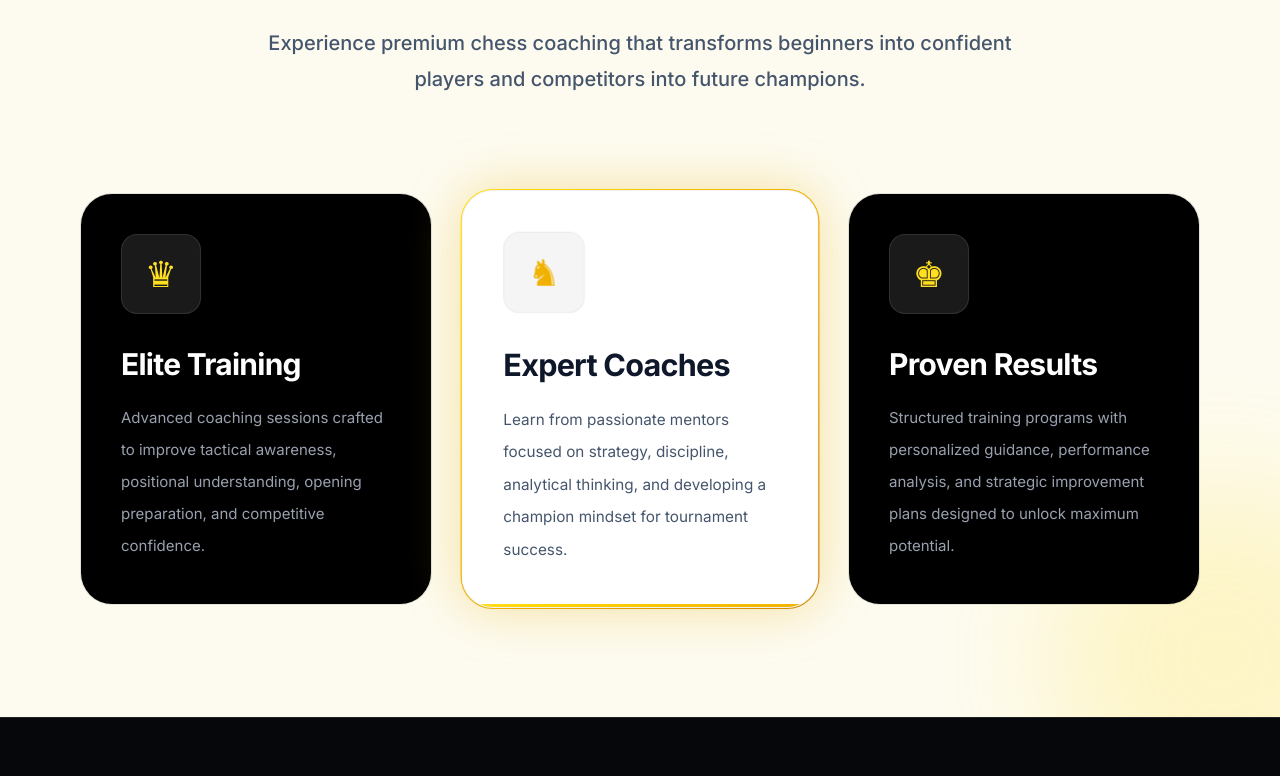
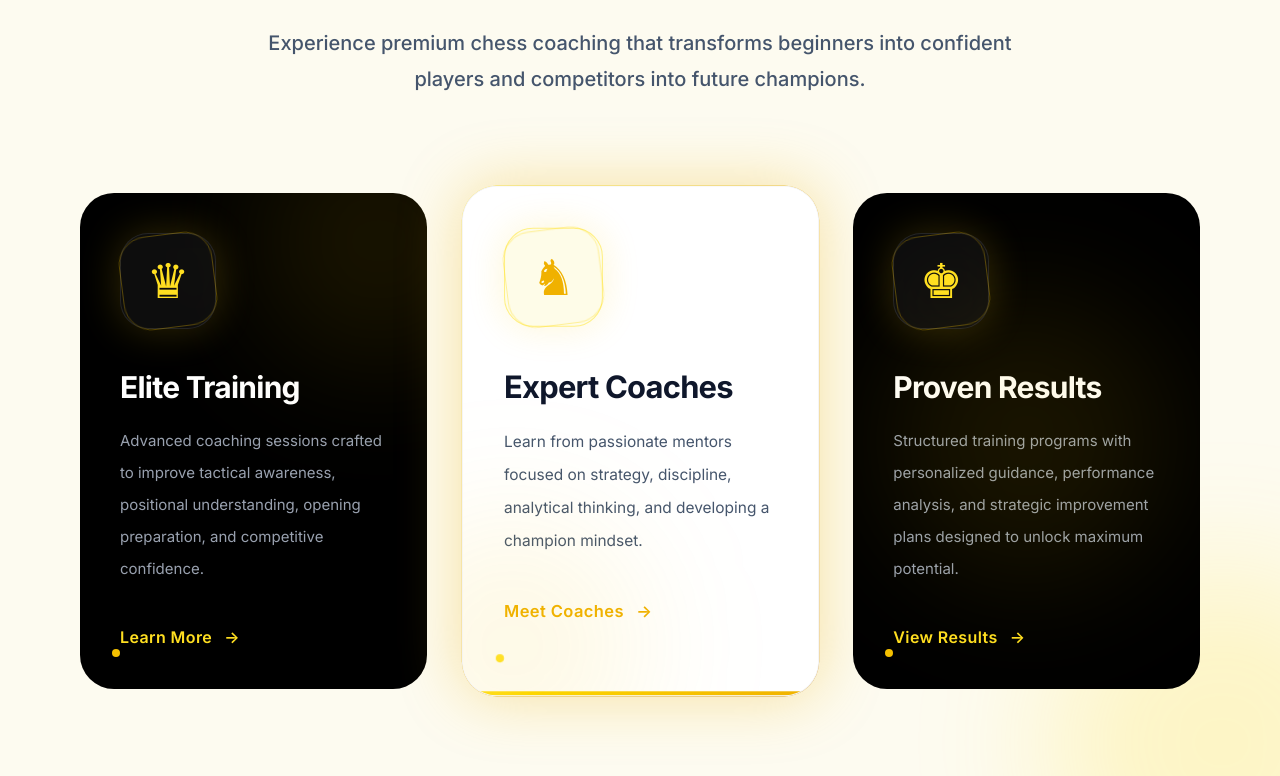
Before and after one commit to SandhiyaB2205/freelance_project-1, a React (Vite) app: page / in a window 1280 px wide. Shown: the part 1124-1900 px from the top of the page. Built offline with nearby package versions, Linux system fonts and the light colour scheme; a web font is replaced by a local one.

Commit message:
UI enhanced

```diff
--- a/src/pages/home.jsx
+++ b/src/pages/home.jsx
@@ -340,130 +340,209 @@ const Home = () => {
         </div>
 
         {/* Cards */}
-        <div className="relative max-w-7xl mx-auto grid grid-cols-1 md:grid-cols-3 gap-8 z-10">
+        <div className="relative max-w-7xl mx-auto grid grid-cols-1 md:grid-cols-3 gap-10 z-10">
 
-          {/* Card 1 */}
+          {/* CARD 1 */}
           <div
             onClick={() => setActiveCard(0)}
-            className={`group relative cursor-pointer rounded-[32px]
-      p-[1px] transition-all duration-500 hover:-translate-y-4
-      ${activeCard === 0
-                ? "bg-gradient-to-br from-yellow-300 via-yellow-500 to-yellow-600 shadow-[0_0_50px_rgba(234,179,8,0.35)] scale-[1.02]"
-                : "bg-black/10"
+            className={`group relative cursor-pointer transition-all duration-700 hover:-translate-y-5 ${activeCard === 0 ? "scale-[1.03]" : ""
               }`}
           >
-            <div className="relative h-full rounded-[31px] bg-black p-10 overflow-hidden">
+
+            {/* Gradient Border */}
+            <div
+              className={`absolute inset-0 rounded-[34px] p-[1.5px] transition-all duration-700 ${activeCard === 0
+                  ? "bg-gradient-to-br from-yellow-300 via-yellow-500 to-yellow-600 shadow-[0_0_60px_rgba(234,179,8,0.35)]"
+                  : "bg-black/10 group-hover:bg-gradient-to-br group-hover:from-yellow-300/70 group-hover:to-yellow-500/70"
+                }`}
+            />
+
+            {/* Main Card */}
+            <div className="relative h-full rounded-[34px] bg-black p-10 overflow-hidden">
+
+              {/* Shine Effect */}
+              <div className="absolute inset-0 overflow-hidden">
+                <div className="absolute top-0 -left-[120%] h-full w-[80%] bg-gradient-to-r from-transparent via-white/20 to-transparent skew-x-[-25deg] group-hover:left-[140%] transition-all duration-1000" />
+              </div>
 
               {/* Glow */}
-              <div className="absolute inset-0 opacity-0 group-hover:opacity-100 transition duration-700">
-                <div className="absolute -top-20 -right-20 w-52 h-52 bg-yellow-400/20 blur-3xl rounded-full" />
-              </div>
+              <div className="absolute -top-20 -right-20 w-64 h-64 bg-yellow-400/10 rounded-full blur-3xl group-hover:scale-150 transition duration-700" />
+
+              {/* Floating Dots */}
+              <div className="absolute top-6 right-6 w-3 h-3 bg-yellow-300 rounded-full animate-ping" />
+              <div className="absolute bottom-8 left-8 w-2 h-2 bg-yellow-400 rounded-full animate-pulse" />
 
               {/* Icon */}
-              <div className="relative w-20 h-20 rounded-2xl bg-white/10 border border-white/10 text-yellow-300 flex items-center justify-center text-4xl mb-8 backdrop-blur-xl group-hover:rotate-6 transition duration-500">
+              <div className="relative w-24 h-24 rounded-[28px] bg-white/5 border border-white/10 backdrop-blur-xl flex items-center justify-center text-5xl text-yellow-300 mb-10 shadow-[0_0_40px_rgba(250,204,21,0.2)] group-hover:rotate-12 group-hover:scale-110 transition-all duration-700">
+
+                {/* Rotating Border */}
+                <div className="absolute inset-0 rounded-[28px] border border-yellow-400/30 animate-spin [animation-duration:8s]" />
+
                 ♛
               </div>
 
-              <h3 className="text-3xl font-extrabold text-white mb-5 tracking-tight">
+              {/* Title */}
+              <h3 className="text-3xl font-black text-white mb-5 tracking-tight group-hover:text-yellow-300 transition duration-500">
                 Elite Training
               </h3>
 
-              <p className="leading-8 text-[15px] text-gray-400">
+              {/* Description */}
+              <p className="leading-8 text-[15px] text-gray-400 group-hover:text-gray-300 transition duration-500">
                 Advanced coaching sessions crafted to improve tactical
                 awareness, positional understanding, opening preparation,
                 and competitive confidence.
               </p>
 
+              {/* Button */}
+              <div className="mt-10 inline-flex items-center gap-3 text-yellow-300 font-semibold tracking-wide">
+                Learn More
+                <span className="group-hover:translate-x-2 transition duration-500">
+                  →
+                </span>
+              </div>
+
               {/* Bottom Line */}
               <div
-                className={`absolute bottom-0 left-0 h-[3px]
-          bg-gradient-to-r from-yellow-300 to-yellow-500 transition-all duration-500
-          ${activeCard === 0 ? "w-full" : "w-0"}`}
+                className={`absolute bottom-0 left-0 h-[4px] bg-gradient-to-r from-yellow-300 to-yellow-500 rounded-full transition-all duration-700 ${activeCard === 0 ? "w-full" : "w-0 group-hover:w-full"
+                  }`}
               />
             </div>
           </div>
 
-          {/* Card 2 */}
+          {/* CARD 2 */}
           <div
             onClick={() => setActiveCard(1)}
-            className={`group relative cursor-pointer rounded-[32px]
-      p-[1px] transition-all duration-500 hover:-translate-y-4
-      ${activeCard === 1
-                ? "bg-gradient-to-br from-yellow-300 via-yellow-500 to-yellow-600 shadow-[0_0_50px_rgba(234,179,8,0.35)] scale-[1.02]"
-                : "bg-black/10"
+            className={`group relative cursor-pointer transition-all duration-700 hover:-translate-y-5 ${activeCard === 1 ? "scale-[1.03]" : ""
               }`}
           >
-            <div className="relative h-full rounded-[31px] bg-white p-10 overflow-hidden border border-black/5">
+
+            {/* Gradient Border */}
+            <div
+              className={`absolute inset-0 rounded-[34px] p-[1.5px] transition-all duration-700 ${activeCard === 1
+                  ? "bg-gradient-to-br from-yellow-300 via-yellow-500 to-yellow-600 shadow-[0_0_60px_rgba(234,179,8,0.35)]"
+                  : "bg-black/10 group-hover:bg-gradient-to-br group-hover:from-yellow-300/70 group-hover:to-yellow-500/70"
+                }`}
+            />
+
+            {/* Main Card */}
+            <div className="relative h-full rounded-[34px] bg-white p-10 overflow-hidden border border-black/5">
+
+              {/* Shine Effect */}
+              <div className="absolute inset-0 overflow-hidden">
+                <div className="absolute top-0 -left-[120%] h-full w-[80%] bg-gradient-to-r from-transparent via-black/10 to-transparent skew-x-[-25deg] group-hover:left-[140%] transition-all duration-1000" />
+              </div>
 
               {/* Glow */}
-              <div className="absolute inset-0 opacity-0 group-hover:opacity-100 transition duration-700">
-                <div className="absolute -bottom-20 -left-20 w-52 h-52 bg-yellow-400/20 blur-3xl rounded-full" />
-              </div>
+              <div className="absolute -bottom-20 -left-20 w-64 h-64 bg-yellow-400/10 rounded-full blur-3xl group-hover:scale-150 transition duration-700" />
+
+              {/* Floating Dots */}
+              <div className="absolute top-6 right-6 w-3 h-3 bg-yellow-400 rounded-full animate-ping" />
+              <div className="absolute bottom-8 left-8 w-2 h-2 bg-yellow-300 rounded-full animate-pulse" />
 
               {/* Icon */}
-              <div className="relative w-20 h-20 rounded-2xl bg-black/[0.04] border border-black/5 text-yellow-500 flex items-center justify-center text-4xl mb-8 backdrop-blur-xl group-hover:rotate-6 transition duration-500">
+              <div className="relative w-24 h-24 rounded-[28px] bg-yellow-50 border border-yellow-200 flex items-center justify-center text-5xl text-yellow-500 mb-10 shadow-[0_0_35px_rgba(250,204,21,0.18)] group-hover:rotate-12 group-hover:scale-110 transition-all duration-700">
+
+                {/* Rotating Border */}
+                <div className="absolute inset-0 rounded-[28px] border border-yellow-300/40 animate-spin [animation-duration:8s]" />
+
                 ♞
               </div>
 
-              <h3 className="text-3xl font-extrabold text-slate-900 mb-5 tracking-tight">
+              {/* Title */}
+              <h3 className="text-3xl font-black text-slate-900 mb-5 tracking-tight group-hover:text-yellow-500 transition duration-500">
                 Expert Coaches
               </h3>
 
-              <p className="leading-8 text-[15px] text-slate-600">
+              {/* Description */}
+              <p className="leading-8 text-[15px] text-slate-600 group-hover:text-slate-700 transition duration-500">
                 Learn from passionate mentors focused on strategy,
                 discipline, analytical thinking, and developing a
-                champion mindset for tournament success.
+                champion mindset.
               </p>
+
+              {/* Button */}
+              <div className="mt-10 inline-flex items-center gap-3 text-yellow-500 font-semibold tracking-wide">
+                Meet Coaches
+                <span className="group-hover:translate-x-2 transition duration-500">
+                  →
+                </span>
+              </div>
 
               {/* Bottom Line */}
               <div
-                className={`absolute bottom-0 left-0 h-[3px]
-          bg-gradient-to-r from-yellow-300 to-yellow-500 transition-all duration-500
-          ${activeCard === 1 ? "w-full" : "w-0"}`}
+                className={`absolute bottom-0 left-0 h-[4px] bg-gradient-to-r from-yellow-300 to-yellow-500 rounded-full transition-all duration-700 ${activeCard === 1 ? "w-full" : "w-0 group-hover:w-full"
+                  }`}
               />
             </div>
           </div>
 
-          {/* Card 3 */}
+          {/* CARD 3 */}
           <div
             onClick={() => setActiveCard(2)}
-            className={`group relative cursor-pointer rounded-[32px]
-      p-[1px] transition-all duration-500 hover:-translate-y-4
-      ${activeCard === 2
-                ? "bg-gradient-to-br from-yellow-300 via-yellow-500 to-yellow-600 shadow-[0_0_50px_rgba(234,179,8,0.35)] scale-[1.02]"
-                : "bg-black/10"
+            className={`group relative cursor-pointer transition-all duration-700 hover:-translate-y-5 ${activeCard === 2 ? "scale-[1.03]" : ""
               }`}
           >
-            <div className="relative h-full rounded-[31px] bg-black p-10 overflow-hidden">
+
+            {/* Gradient Border */}
+            <div
+              className={`absolute inset-0 rounded-[34px] p-[1.5px] transition-all duration-700 ${activeCard === 2
+                  ? "bg-gradient-to-br from-yellow-300 via-yellow-500 to-yellow-600 shadow-[0_0_60px_rgba(234,179,8,0.35)]"
+                  : "bg-black/10 group-hover:bg-gradient-to-br group-hover:from-yellow-300/70 group-hover:to-yellow-500/70"
+                }`}
+            />
+
+            {/* Main Card */}
+            <div className="relative h-full rounded-[34px] bg-black p-10 overflow-hidden">
+
+              {/* Shine Effect */}
+              <div className="absolute inset-0 overflow-hidden">
+                <div className="absolute top-0 -left-[120%] h-full w-[80%] bg-gradient-to-r from-transparent via-white/20 to-transparent skew-x-[-25deg] group-hover:left-[140%] transition-all duration-1000" />
+              </div>
 
               {/* Glow */}
-              <div className="absolute inset-0 opacity-0 group-hover:opacity-100 transition duration-700">
-                <div className="absolute top-1/2 left-1/2 w-56 h-56 -translate-x-1/2 -translate-y-1/2 bg-yellow-400/10 blur-3xl rounded-full" />
-              </div>
+              <div className="absolute top-1/2 left-1/2 w-72 h-72 -translate-x-1/2 -translate-y-1/2 bg-yellow-400/10 rounded-full blur-3xl group-hover:scale-150 transition duration-700" />
+
+              {/* Floating Dots */}
+              <div className="absolute top-6 right-6 w-3 h-3 bg-yellow-300 rounded-full animate-ping" />
+              <div className="absolute bottom-8 left-8 w-2 h-2 bg-yellow-400 rounded-full animate-pulse" />
 
               {/* Icon */}
-              <div className="relative w-20 h-20 rounded-2xl bg-white/10 border border-white/10 text-yellow-300 flex items-center justify-center text-4xl mb-8 backdrop-blur-xl group-hover:rotate-6 transition duration-500">
+              <div className="relative w-24 h-24 rounded-[28px] bg-white/5 border border-white/10 backdrop-blur-xl flex items-center justify-center text-5xl text-yellow-300 mb-10 shadow-[0_0_40px_rgba(250,204,21,0.2)] group-hover:rotate-12 group-hover:scale-110 transition-all duration-700">
+
+                {/* Rotating Border */}
+                <div className="absolute inset-0 rounded-[28px] border border-yellow-400/30 animate-spin [animation-duration:8s]" />
+
                 ♚
               </div>
 
-              <h3 className="text-3xl font-extrabold text-white mb-5 tracking-tight">
+              {/* Title */}
+              <h3 className="text-3xl font-black text-white mb-5 tracking-tight group-hover:text-yellow-300 transition duration-500">
                 Proven Results
               </h3>
 
-              <p className="leading-8 text-[15px] text-gray-400">
+              {/* Description */}
+              <p className="leading-8 text-[15px] text-gray-400 group-hover:text-gray-300 transition duration-500">
                 Structured training programs with personalized guidance,
                 performance analysis, and strategic improvement plans
                 designed to unlock maximum potential.
               </p>
 
+              {/* Button */}
+              <div className="mt-10 inline-flex items-center gap-3 text-yellow-300 font-semibold tracking-wide">
+                View Results
+                <span className="group-hover:translate-x-2 transition duration-500">
+                  →
+                </span>
+              </div>
+
               {/* Bottom Line */}
               <div
-                className={`absolute bottom-0 left-0 h-[3px]
-          bg-gradient-to-r from-yellow-300 to-yellow-500 transition-all duration-500
-          ${activeCard === 2 ? "w-full" : "w-0"}`}
+                className={`absolute bottom-0 left-0 h-[4px] bg-gradient-to-r from-yellow-300 to-yellow-500 rounded-full transition-all duration-700 ${activeCard === 2 ? "w-full" : "w-0 group-hover:w-full"
+                  }`}
               />
             </div>
           </div>
+
         </div>
       </section>
     </div>
```
